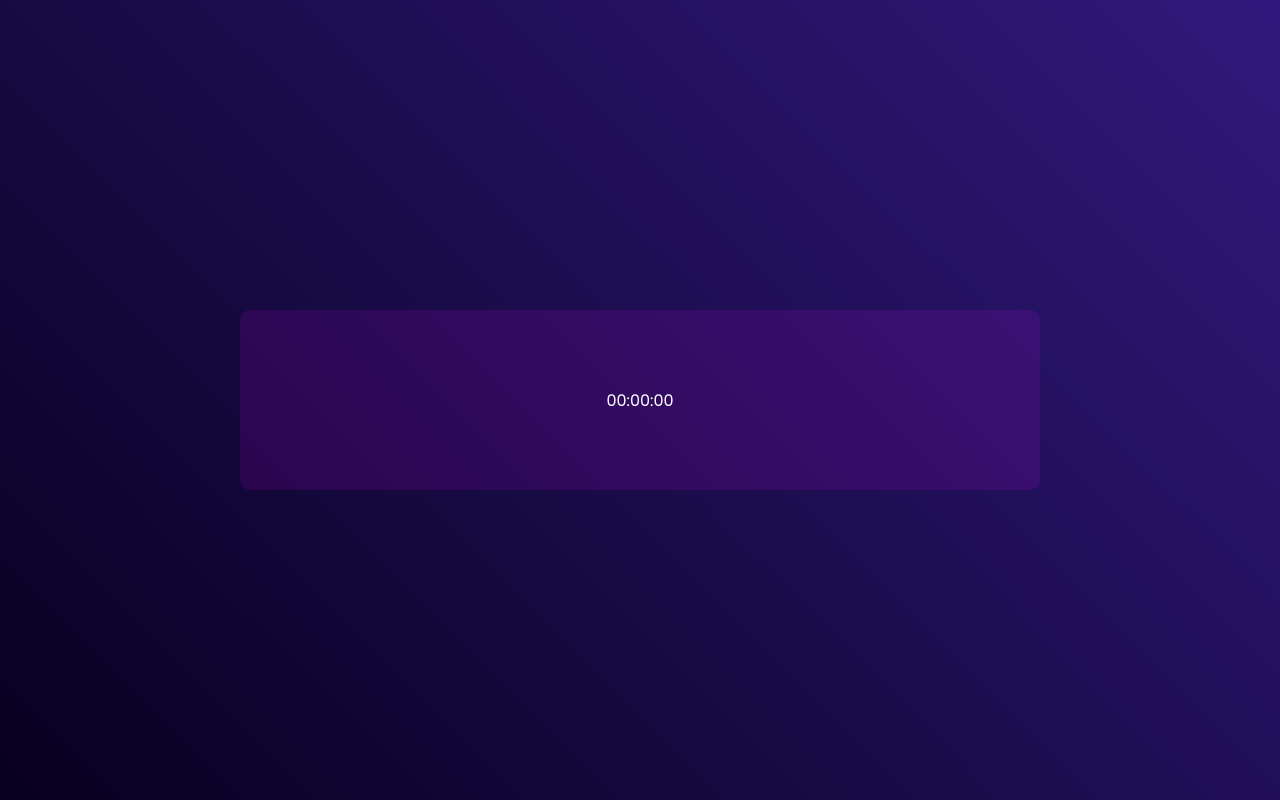
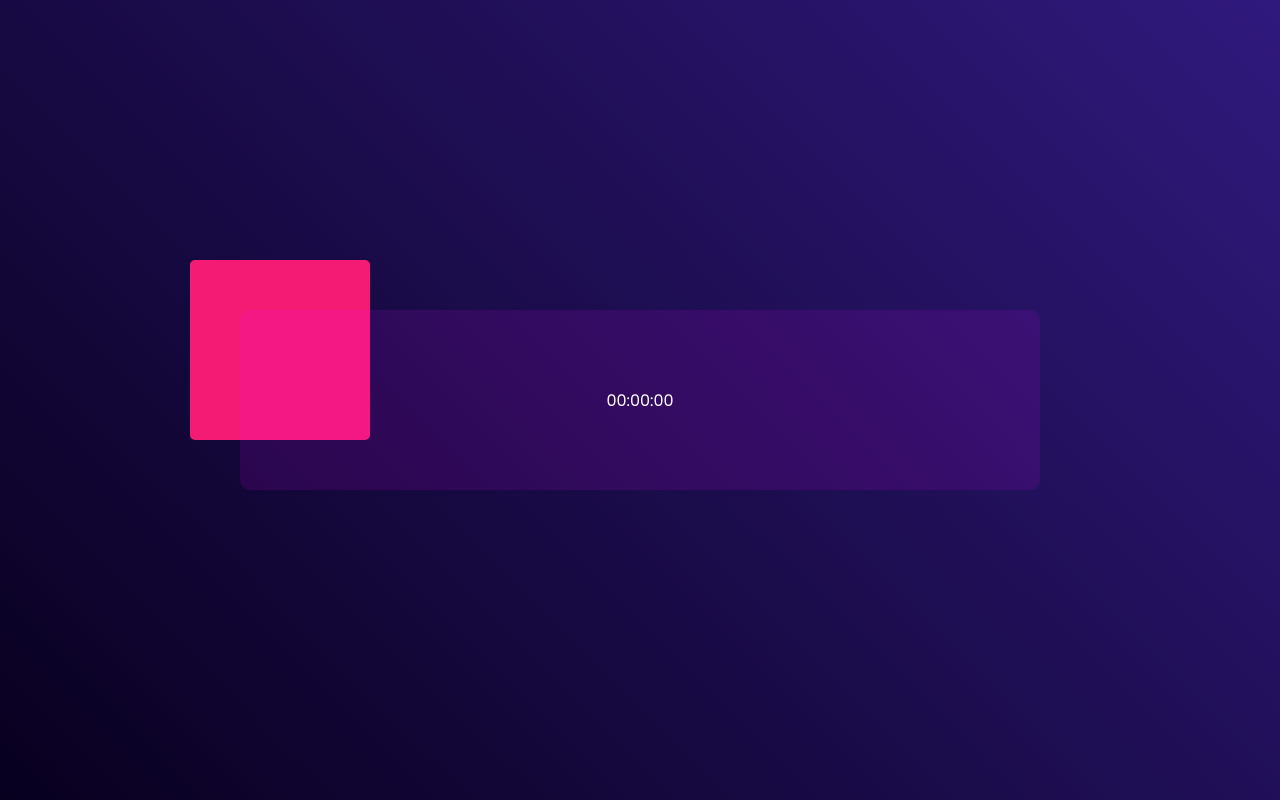
Before and after one commit to teddymitei/Clock, a plain HTML site: page index.html in a window 1280 px wide. Drawn offline with Linux system fonts and the light colour scheme.

Commit message:
container before element

```diff
--- a/style.css
+++ b/style.css
@@ -31,3 +31,15 @@
     align-items: center;
     justify-content: center;
 }
+
+.container::before{
+    content: '';
+    width: 180px;
+    height: 180px;
+    background: #f41b75;
+    border-radius: 5px;
+    position: absolute;
+    left: -50px;
+    top: -50px;
+    z-index: -1;
+}
```
